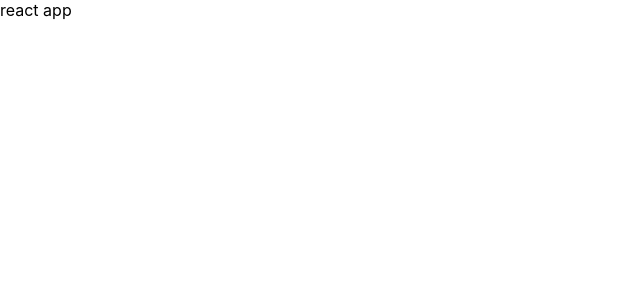
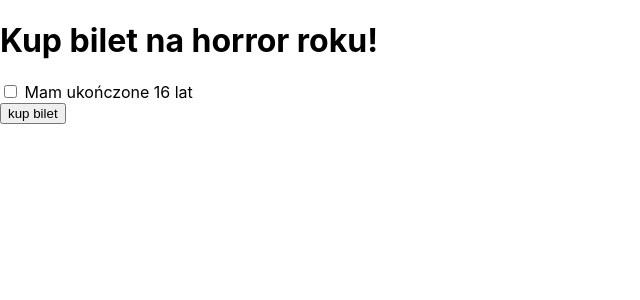
Before and after one commit to anielakm/simple-react-tasks, a React (Create React App) app: page / in a window 1280 px wide. Shown: the top 300 px of the page, without its empty margins (0-640 px from the left). Built offline with nearby package versions, Linux system fonts and the light colour scheme.

Commit message:
Created Task1
Created task, which is handling the state with checkbox.

```diff
--- a/src/App.js
+++ b/src/App.js
@@ -1,10 +1,12 @@
 import React from 'react';
+import Task1 from './Task1/Task1'
 
 
 function App() {
   return (
     <div>
-      react app
+      <Task1 />
+
     </div>
   );
 }
--- /dev/null
+++ b/src/Task1/Form.js
@@ -0,0 +1,15 @@
+import React from 'react';
+
+const Form = (props) => {
+
+    const { handleForm, handleCheckbox, isChecked } = props;
+
+    return (<form onSubmit={handleForm}>
+        <h1>Kup bilet na horror roku!</h1>
+        <input id="age" type="checkbox" checked={isChecked} onChange={handleCheckbox} />
+        <label htmlFor="age" > Mam ukończone 16 lat</label><br />
+        <button>kup bilet</button>
+    </form>);
+}
+
+export default Form;
--- /dev/null
+++ b/src/Task1/Task1.js
@@ -0,0 +1,44 @@
+import React, { Component } from 'react';
+import Form from './Form'
+
+class Test1 extends Component {
+    constructor(props) {
+        super(props);
+        this.state = { isChecked: false, message: null }
+    }
+
+
+
+    handleCheckbox = (e) => {
+        this.setState({ isChecked: e.target.checked })
+    }
+
+    handleForm = (e) => {
+        e.preventDefault();
+
+        if (this.state.isChecked) {
+            this.setState({ message: 'Zakup udany' })
+        } else {
+            this.setState({ message: 'Musisz mieć ukończone 16 lat aby zakupić bilet na ten film' })
+        }
+    }
+
+
+
+    render() {
+
+
+        return (<>
+            <Form handleForm={this.handleForm} handleCheckbox={this.handleCheckbox} checked={this.state.isChecked} />
+            {/* <form onSubmit={this.handleForm}>
+                <h1>Kup bilet na horror roku!</h1>
+                <input id="age" type="checkbox" checked={this.state.isChecked} onChange={this.handleCheckbox} />
+                <label htmlFor="age" > Mam ukończone 16 lat</label><br />
+                <button>kup bilet</button>
+            </form> */}
+            {this.state.message}
+        </>);
+    }
+}
+
+export default Test1;
```
